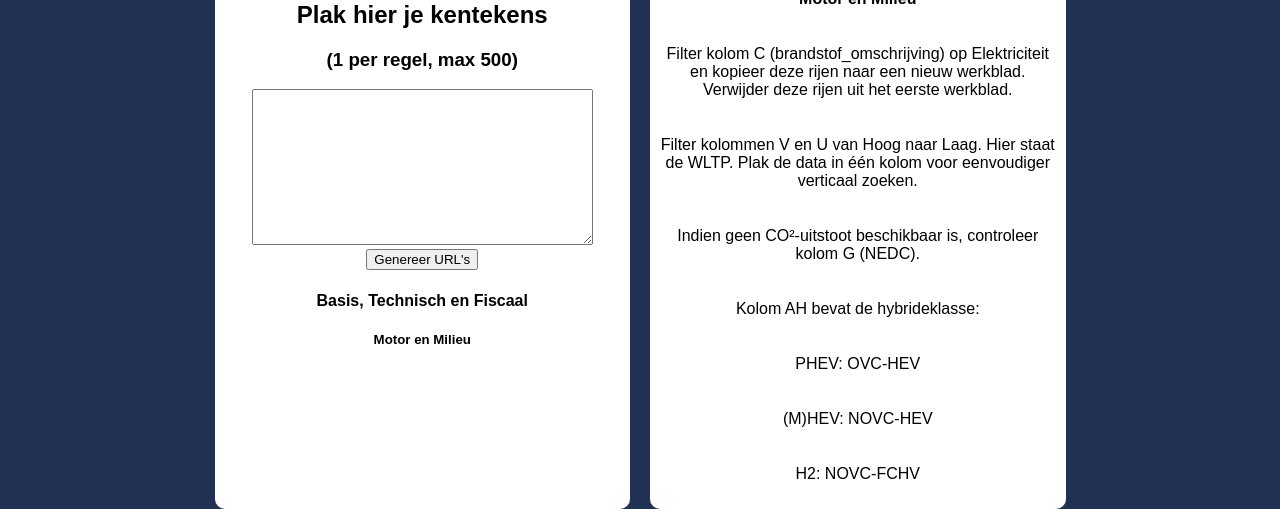
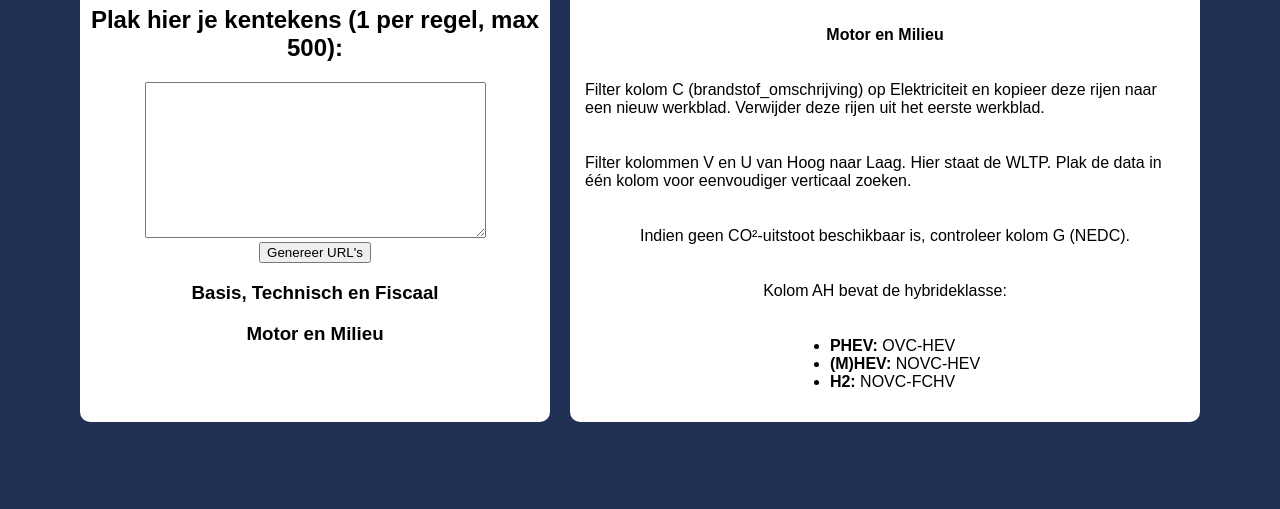
Before and after one commit to JoeTraXall/RDW-Kentekendata, a plain HTML site: page index.html in a window 1280 px wide. Shown: the part 325-834 px from the top of the page. After the commit the page ends 800 px from the top, so only its background shows below. Drawn offline with Linux system fonts and the light colour scheme.

Commit message:
Update index.html

```diff
--- a/index.html
+++ b/index.html
@@ -18,7 +18,7 @@
         .wrapper {
             display: flex;
             gap: 20px;
-            max-width: 1100px;
+            max-width: 1200px;
             width: 100%;
             justify-content: center;
         }
@@ -30,11 +30,21 @@
             align-items: center;
             text-align: center;
             gap: 5px;
-            max-width: 450px;
-            width: 100%;
             background-color: white;
             padding: 10px;
             border-radius: 10px;
+        }
+
+        .left-container {
+            max-width: 450px;
+            width: 100%;
+        }
+
+        .right-container {
+            max-width: 600px;
+            width: 100%;
+            padding: 15px;
+            text-align: left;
         }
 
         .image-container img {
@@ -55,37 +65,38 @@
 </head>
 <body>
     <div class="wrapper">
-        <div class="container">
+        <div class="container left-container">
             <div class="image-container">
                 <img src="logo-traxall.png" alt="Logo image">
             </div>
             <div class="content">
                 <h1>RDW Kentekendata</h1>
-                <h2>Plak hier je kentekens</h2>
-                 <h3>(1 per regel, max 500)</h3>
+                <h2>Plak hier je kentekens (1 per regel, max 500):</h2>
                 <textarea id="kentekenInput" rows="10" cols="40"></textarea>
                 <br>
                 <button onclick="genereerURLs()">Genereer URL's</button>
-                <h4>Basis, Technisch en Fiscaal</h4>
+                <h3>Basis, Technisch en Fiscaal</h3>
                 <a id="resultaatURL1" href="#" target="_blank">Download CSV-bestand</a>
-                <h5>Motor en Milieu</h5>
+                <h3>Motor en Milieu</h3>
                 <a id="resultaatURL2" href="#" target="_blank">Download CSV-bestand</a>
             </div>
         </div>
 
-        <div class="container">
+        <div class="container right-container">
             <h1>Handleiding CSV-Bestanden</h1>
             <p><strong>Basis, Technisch en Fiscaal</strong></p>
             <p><strong>Catalogusprijs:</strong> Kolom V</p>
-            <p><strong>Datum 1e toelating:</strong> Kolom S. Voeg een nieuwe kolom in op T en plak deze formule in T2:<br> =DATUM(LINKS(S2;4);DEEL(S2;5;2);RECHTS(S2;2)).</p>
+            <p><strong>Datum 1e toelating:</strong> Kolom S. Voeg een nieuwe kolom in op T en plak deze formule in T2: =DATUM(LINKS(S2;4);DEEL(S2;5;2);RECHTS(S2;2)).</p>
             <p><strong>Motor en Milieu</strong></p>
             <p>Filter kolom C (brandstof_omschrijving) op Elektriciteit en kopieer deze rijen naar een nieuw werkblad. Verwijder deze rijen uit het eerste werkblad.</p>
             <p>Filter kolommen V en U van Hoog naar Laag. Hier staat de WLTP. Plak de data in één kolom voor eenvoudiger verticaal zoeken.</p>
             <p>Indien geen CO²-uitstoot beschikbaar is, controleer kolom G (NEDC).</p>
             <p>Kolom AH bevat de hybrideklasse:</p>
-            <p>PHEV: OVC-HEV</p>
-            <p>(M)HEV: NOVC-HEV</p>
-            <p>H2: NOVC-FCHV</p>
+            <ul>
+                <li><strong>PHEV:</strong> OVC-HEV</li>
+                <li><strong>(M)HEV:</strong> NOVC-HEV</li>
+                <li><strong>H2:</strong> NOVC-FCHV</li>
+            </ul>
         </div>
     </div>
 
```
